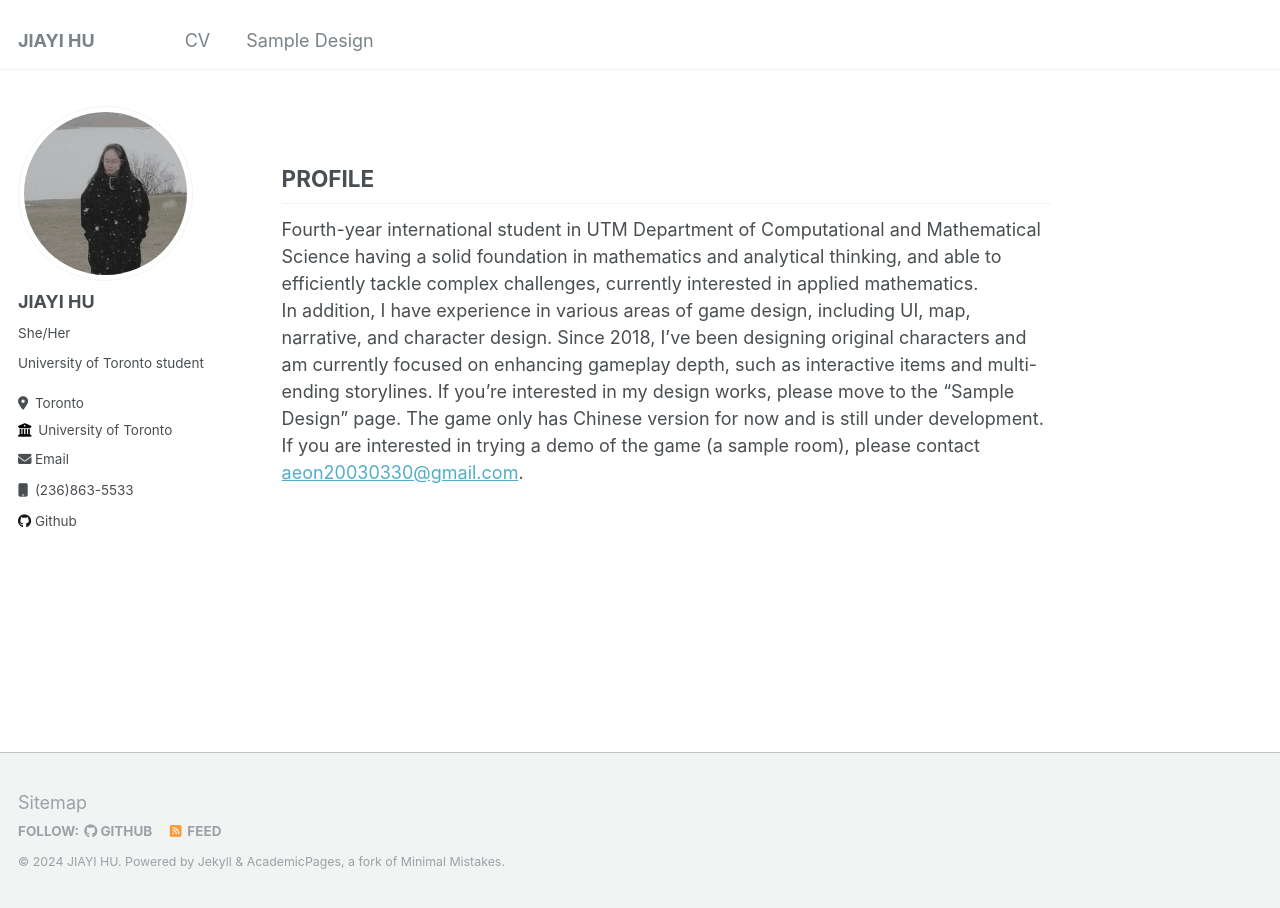
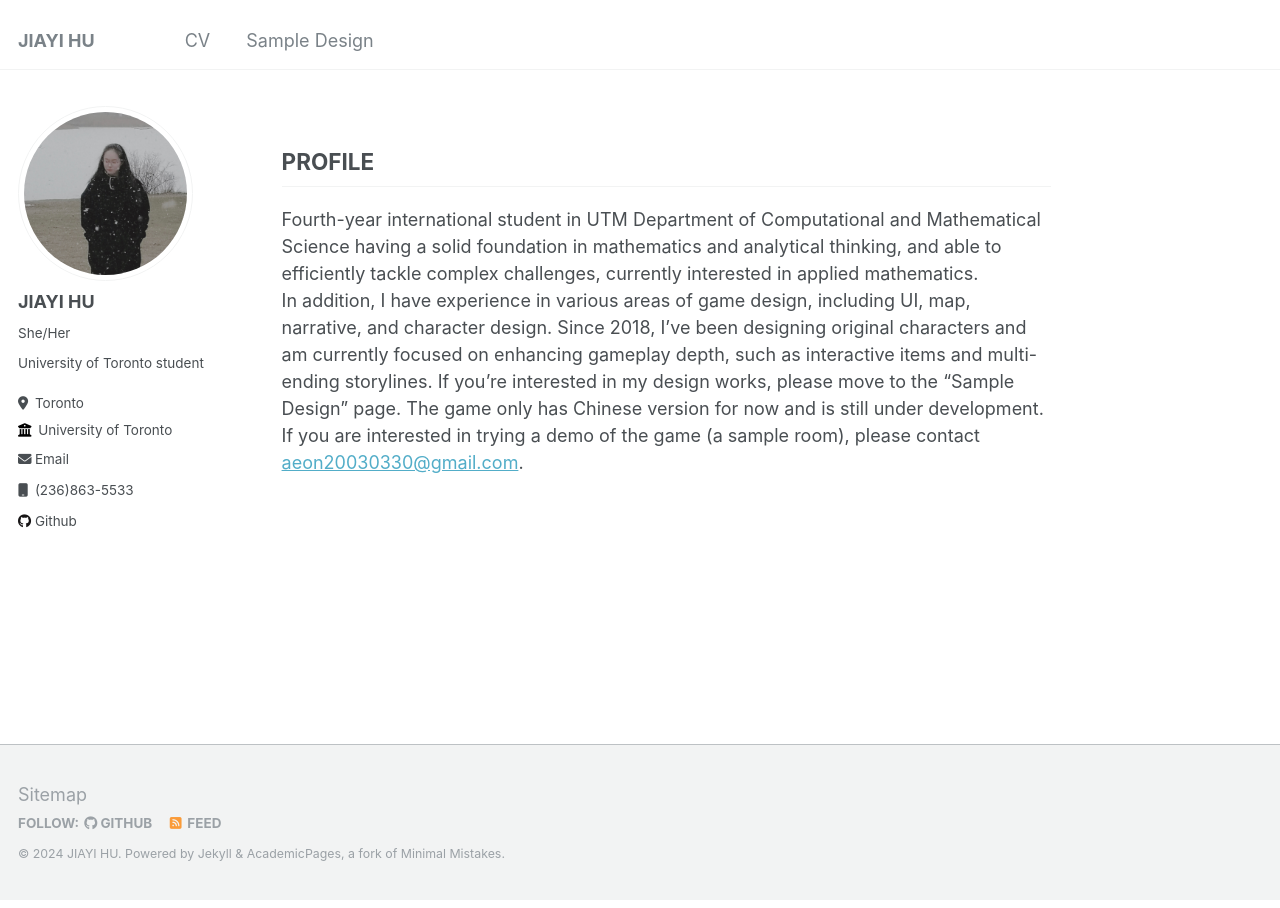
Before and after one commit to Aeon-Hu/Aeon-Hu.github.io, a Jekyll site: the page built from _pages/about.md, in a window 1280 px wide. Built offline with Jekyll 4.4.1, drawn with Linux system fonts in a browser that asks for light colours.

Commit message:
Update _base.scss

```diff
--- a/_sass/_base.scss
+++ b/_sass/_base.scss
@@ -22,7 +22,7 @@
 }
 
 h1, h2, h3, h4, h5, h6 {
-  margin: 2em 0 0.5em;
+  // margin: 2em 0 0.5em;
   line-height: 1.2;
   font-family: $header-font-family;
   font-weight: bold;
@@ -58,7 +58,7 @@
 }
 
 p {
-  margin-bottom: 1.3em;
+  // margin-bottom: 1.3em;
 }
 
 u,
```
